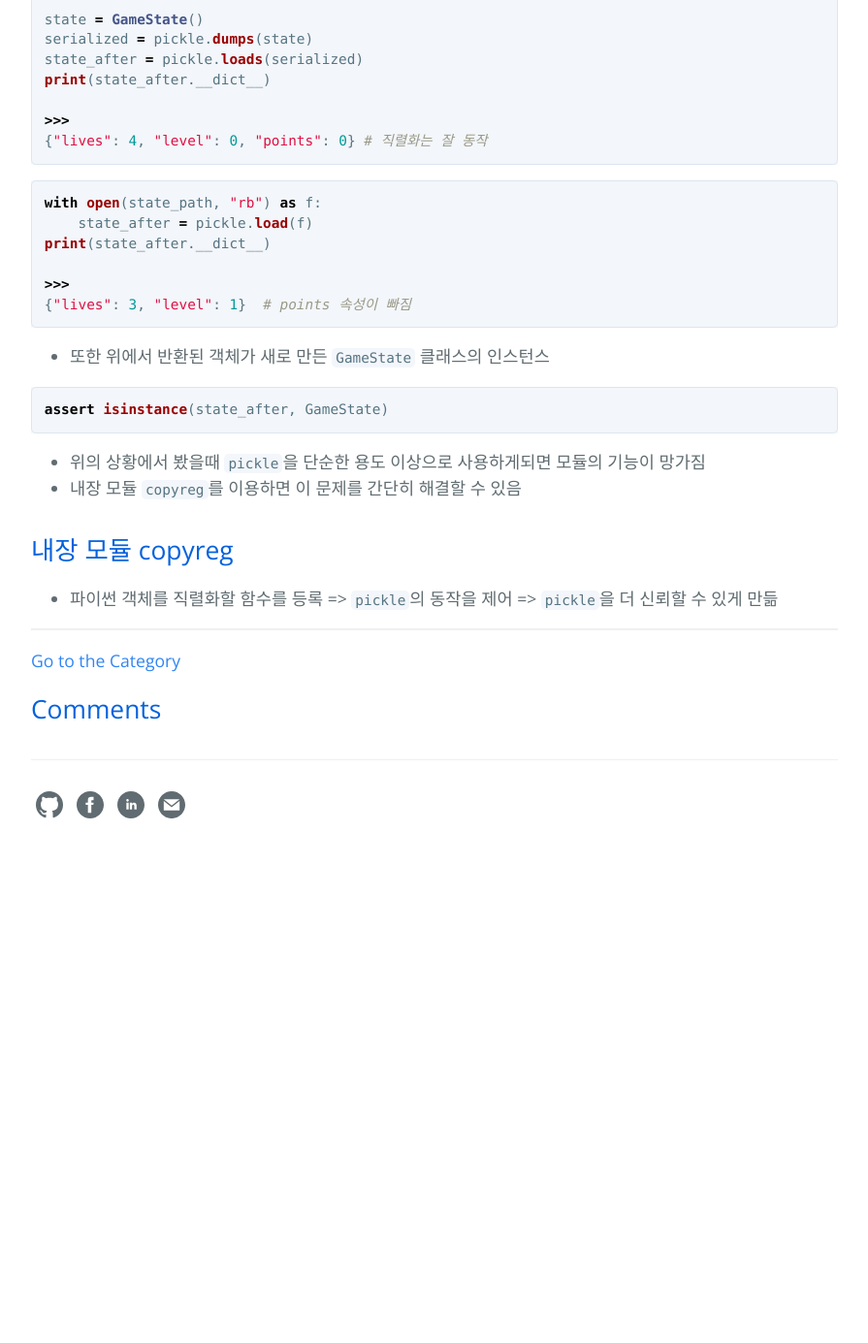
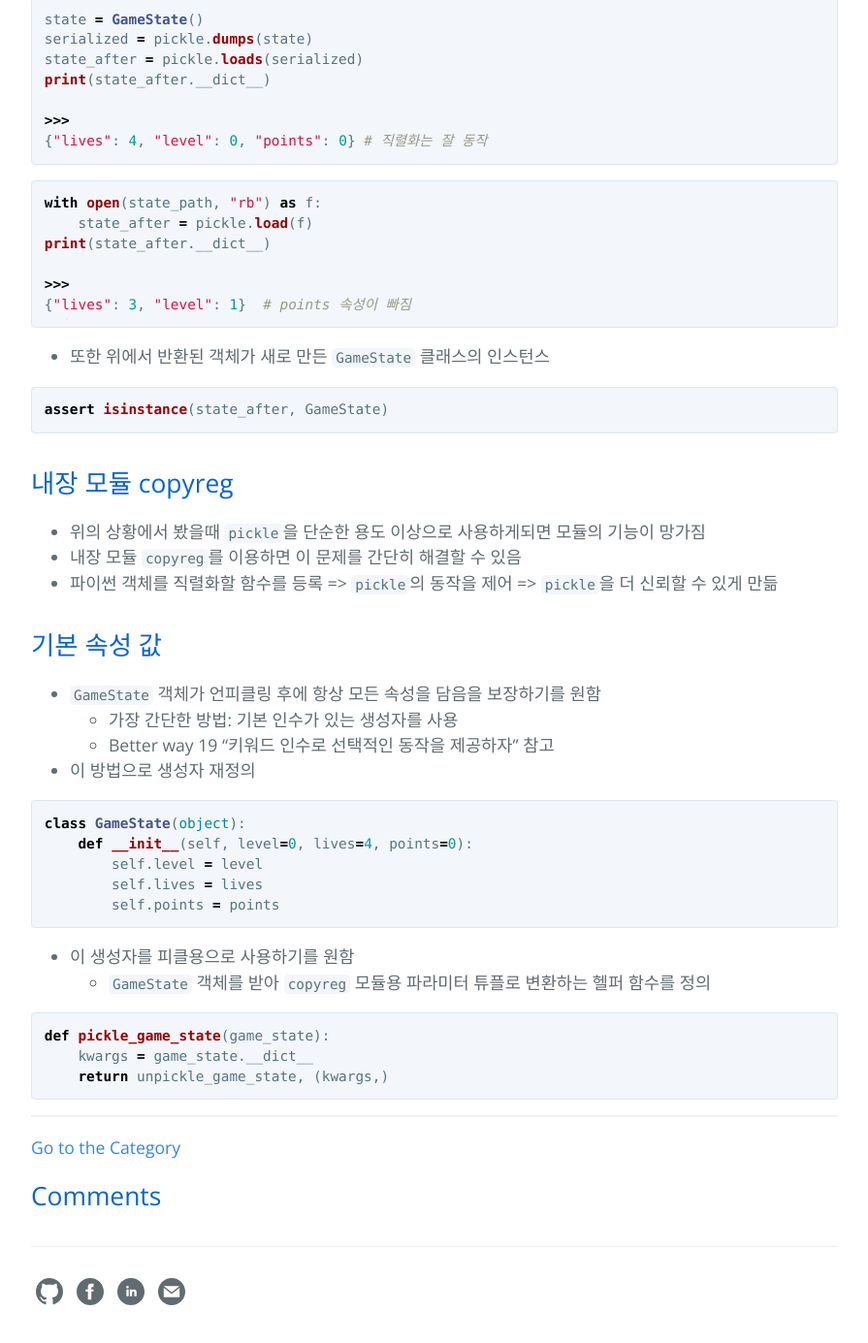
Before and after one commit to hcnoh/hcnoh.github.io, a Jekyll site: the page built from _posts/2018-10-25-effective-python-way44.md, in a window 1280 px wide and 1400 px high, scrolled down 1964 px. Shown: the top 1385 px of the window at 97% size, without its empty margins (192-1087 px from the left). Built offline with Jekyll 4.4.1, drawn with Linux system fonts in a browser that asks for light colours; comment, search, counter and statistics services are not loaded; before the commit the page ends 2862 px from its top, so only the background shows below that.

Commit message:
Update 2018-10-25-effective-python-way44.md

````diff
--- a/_posts/2018-10-25-effective-python-way44.md
+++ b/_posts/2018-10-25-effective-python-way44.md
@@ -98,8 +98,30 @@ print(state_after.__dict__)
 assert isinstance(state_after, GameState)
 ```
 
+## 내장 모듈 copyreg
 - 위의 상황에서 봤을때 `pickle`을 단순한 용도 이상으로 사용하게되면 모듈의 기능이 망가짐
 - 내장 모듈 `copyreg`를 이용하면 이 문제를 간단히 해결할 수 있음
+- 파이썬 객체를 직렬화할 함수를 등록 => `pickle`의 동작을 제어 => `pickle`을 더 신뢰할 수 있게 만듦
 
-## 내장 모듈 copyreg
-- 파이썬 객체를 직렬화할 함수를 등록 => `pickle`의 동작을 제어 => `pickle`을 더 신뢰할 수 있게 만듦
+## 기본 속성 값
+- `GameState` 객체가 언피클링 후에 항상 모든 속성을 담음을 보장하기를 원함
+  - 가장 간단한 방법: 기본 인수가 있는 생성자를 사용
+  - Better way 19 "키워드 인수로 선택적인 동작을 제공하자" 참고
+- 이 방법으로 생성자 재정의
+
+```python
+class GameState(object):
+    def __init__(self, level=0, lives=4, points=0):
+        self.level = level
+        self.lives = lives
+        self.points = points
+```
+
+- 이 생성자를 피클용으로 사용하기를 원함
+  - `GameState` 객체를 받아 `copyreg` 모듈용 파라미터 튜플로 변환하는 헬퍼 함수를 정의
+
+```python
+def pickle_game_state(game_state):
+    kwargs = game_state.__dict__
+    return unpickle_game_state, (kwargs,)
+```
````
